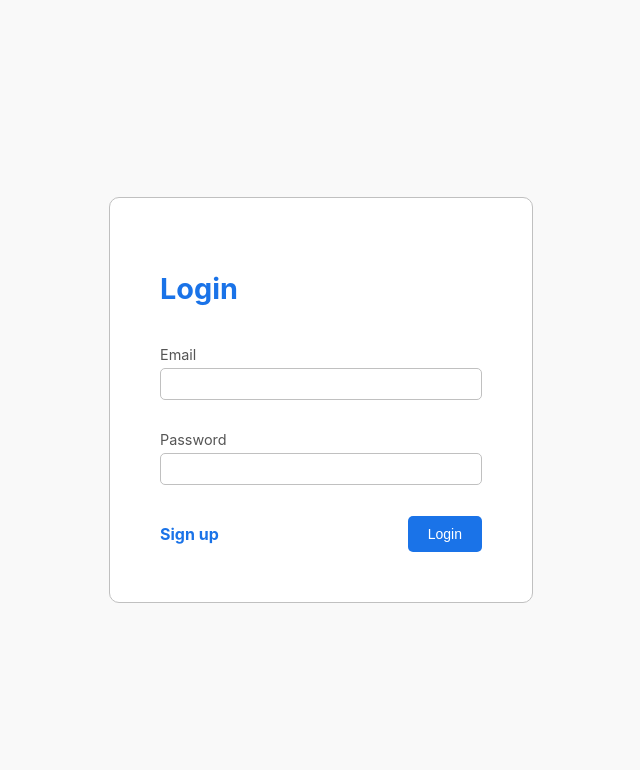
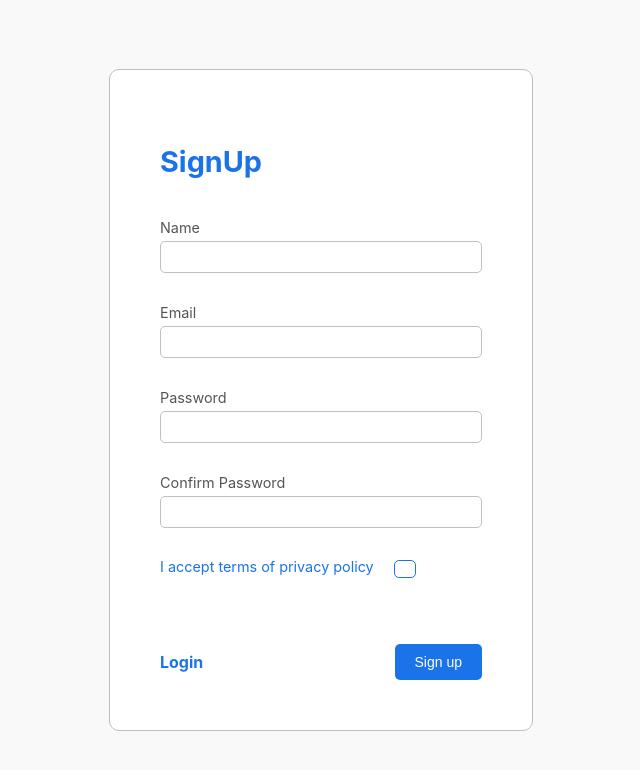
Before and after one commit to amirrasooli69/login, a React (Create React App) app: page /signup in a window 1280 px wide. Shown: the top 770 px of the page, without its empty margins (319-959 px from the left). Built offline with nearby package versions, Linux system fonts and the light colour scheme.

Commit message:
add routing to application version 5.2.0

```diff
--- a/package.json
+++ b/package.json
@@ -8,6 +8,7 @@
     "@testing-library/user-event": "^13.5.0",
     "react": "^17.0.2",
     "react-dom": "^17.0.2",
+    "react-router-dom": "^5.2.0",
     "react-scripts": "5.0.0",
     "react-toastify": "^8.2.0",
     "web-vitals": "^2.1.4"
--- a/src/App.js
+++ b/src/App.js
@@ -1,11 +1,17 @@
 import './App.css';
 import Login from './components/Login';
 import SignUp from './components/SignUp';
+import { Redirect, Route , Switch } from 'react-router-dom';
 function App() {
   return (
     <div className="App">
       {/* <SignUp /> */}
-      <Login />
+      {/* <Login /> */}
+      <Switch>
+        <Route path='/login' component={Login} />
+        <Route path='/signup' component={SignUp} />
+        <Redirect from='/' to='/signup' />
+      </Switch>
 
     </div>
   );
--- a/src/components/Login.js
+++ b/src/components/Login.js
@@ -1,6 +1,7 @@
 import React , {useState , useEffect} from 'react';
 import { ToastContainer } from 'react-toastify';
 import 'react-toastify/dist/ReactToastify.css';
+import {Link} from 'react-router-dom';
 
 import { validate } from './validate';
 import { notify } from './toast';
@@ -8,26 +9,19 @@ import styles from './SignUp.module.css'
 
 const Login = () => {
     const [data , setData] = useState({
-        name:"",
         email: "",
         password: "",
-        confirmPassword: "",
-        isAccepted:false,
     });
 
     const [errors, setErrors] = useState({});
     const [touched, setTouched] = useState({});
 
     useEffect(() => {
-        setErrors(validate(data));
+        setErrors(validate(data , 'login'));
     }, [data , touched])
 
     const changeHandler = event => {
-        if(event.target.name === 'isAccepted'){
-            setData({...data, [event.target.name]: event.target.checked})
-        } else {
             setData({...data, [event.target.name]: event.target.value})
-        }
     }
 
     const focusHandler = event => {
@@ -37,14 +31,11 @@ const Login = () => {
     const submitHandler = event => {
         event.preventDefault();
         if(!Object.keys(errors).length) {
-            notify('you signed up successfully' , 'suceess'); // use notification
+            notify('you loged successfully' , 'suceess'); // use notification
         } else {
             setTouched({
-                name: true,
                 email: true,
                 password: true,
-                confirmPassword: true,
-                isAccepted: true
             })
 
             notify('invalid data!', 'error');
@@ -77,7 +68,7 @@ const Login = () => {
                         {errors.password && touched.password && <span>{errors.password}</span>}
                     </div>
                     <div className={styles.formButtons}>
-                        <a href="#">Sign up</a>
+                        <Link to="/signup">Sign up</Link>
                         <button type='submit'>Login</button>
                     </div>
                     <ToastContainer />
--- a/src/components/SignUp.js
+++ b/src/components/SignUp.js
@@ -1,6 +1,7 @@
 import React , {useState , useEffect} from 'react';
 import { ToastContainer } from 'react-toastify';
 import 'react-toastify/dist/ReactToastify.css';
+import { Link } from 'react-router-dom';
 
 import { validate } from './validate';
 import { notify } from './toast';
@@ -19,7 +20,7 @@ const SignUp = () => {
     const [touched, setTouched] = useState({});
 
     useEffect(() => {
-        setErrors(validate(data));
+        setErrors(validate(data , 'signup'));
     }, [data , touched])
 
     const changeHandler = event => {
@@ -113,7 +114,7 @@ const SignUp = () => {
                         {errors.isAccepted && touched.isAccepted && <span>{errors.isAccepted}</span>}
                     </div>
                     <div className={styles.formButtons}>
-                        <a href="#">Login</a>
+                        <Link to="/login">Login</Link>
                         <button type='submit'>Sign up</button>
                     </div>
                     <ToastContainer />
--- a/src/components/validate.js
+++ b/src/components/validate.js
@@ -1,12 +1,7 @@
-export const validate = data => {
+export const validate = (data ,type) => {
 
     const errors = {};
 
-    if(!data.name.trim()){
-        errors.name = 'Username required'
-    } else {
-        delete errors.name
-    }
 
     if(!data.email){
         errors.email = 'Email required'
@@ -25,6 +20,13 @@ export const validate = data => {
     }
 
 
+
+    if(type === 'signup') {
+        if(!data.name.trim()){
+            errors.name = 'Username required'
+        } else {
+            delete errors.name
+        }
         if(!data.confirmPassword) {
             errors.confirmPassword = 'Confirm the password'
         } else if(data.confirmPassword !== data.password ) {
@@ -39,5 +41,6 @@ export const validate = data => {
             errors.isAccepted = 'Accepted our regulations'
         }
 
+    }
     return errors;
 }
--- a/src/index.js
+++ b/src/index.js
@@ -2,5 +2,10 @@ import React from 'react';
 import ReactDOM from 'react-dom';
 import './index.css';
 import App from './App';
+import {BrowserRouter} from 'react-router-dom';
 
-ReactDOM.render(<App />,  document.getElementById('root'));
+ReactDOM.render(
+    <BrowserRouter>
+        <App />
+    </BrowserRouter>,
+document.getElementById('root'));
```
Also changed, not shown: 1 other file (tests, documents, lock files or other folders). Lines whose indentation alone changed are shown as unchanged.
